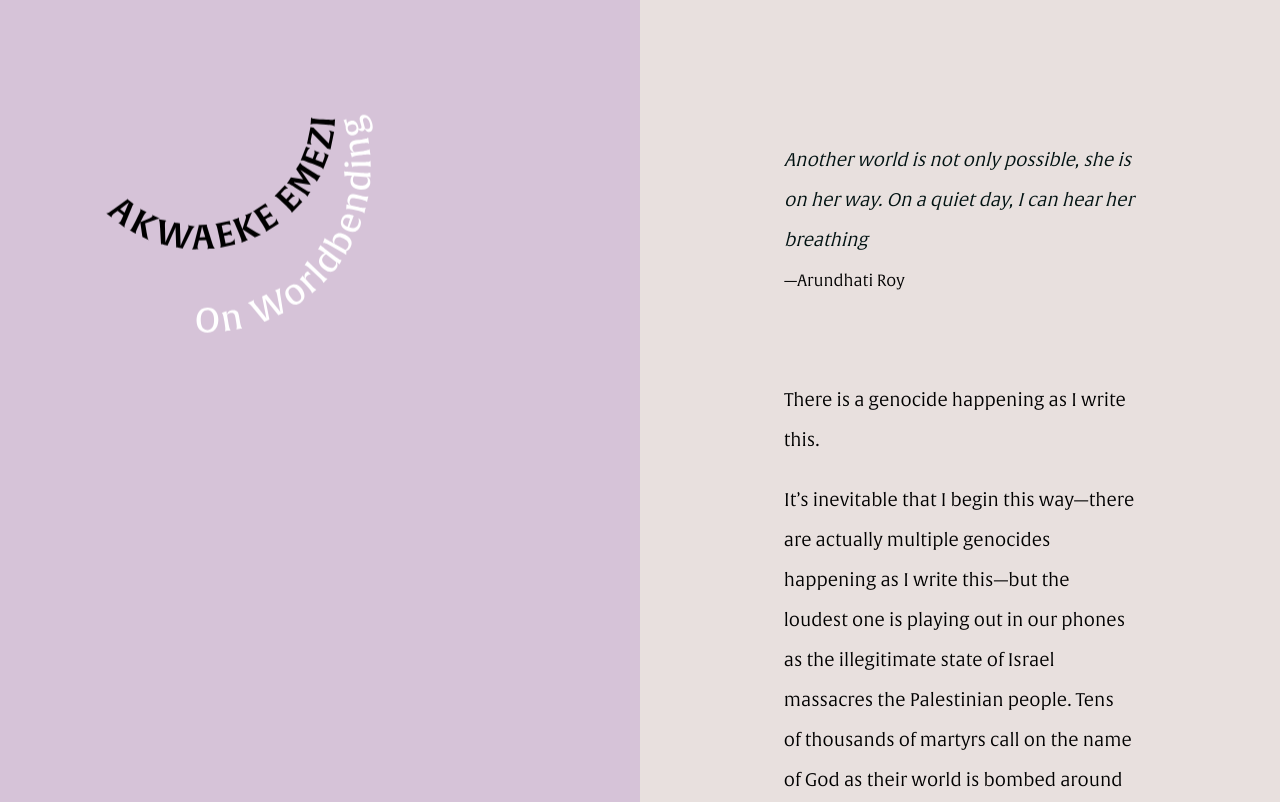
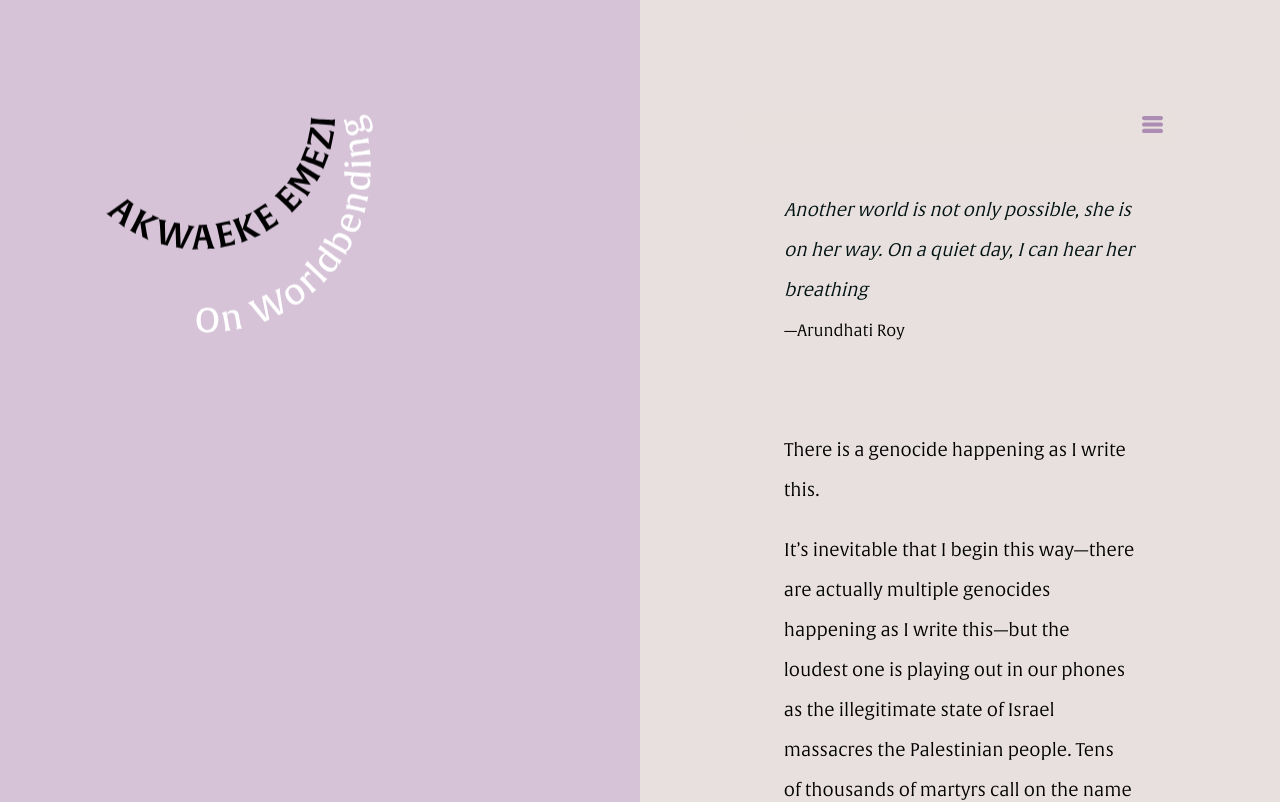
Before and after one commit to lizetteayala1211/jupiter-mag, a Next.js app: page /magazine/akwaeke in a window 1280 px wide. Shown: the top 802 px of the page. Built offline with nearby package versions, Linux system fonts and the light colour scheme; a web font is replaced by a local one.

Commit message:
fix the float feature whoops

```diff
--- a/src/components/article-base/index.tsx
+++ b/src/components/article-base/index.tsx
@@ -69,12 +69,12 @@ export function ArticleBase({
           <TitleContainer style={handlePosition()}>{svg}</TitleContainer>
         </Cover>
         <Article>
-          {isMobile ? (
           <div
             style={{
               position: "sticky",
               top: 0,
-                float: "right",
+              display: "flex",
+              justifyContent: "flex-end",
               padding: "1em",
               background:
                 "linear-gradient(180deg, rgba(232, 224, 222, 0.60) 0%, rgba(232, 224, 222, 0.00) 100%)",
@@ -83,7 +83,7 @@ export function ArticleBase({
           >
             <MenuButton />
           </div>
-          ) : null}
+
           {children}
         </Article>
         <Footer>
```
Lines whose indentation alone changed are shown as unchanged.
